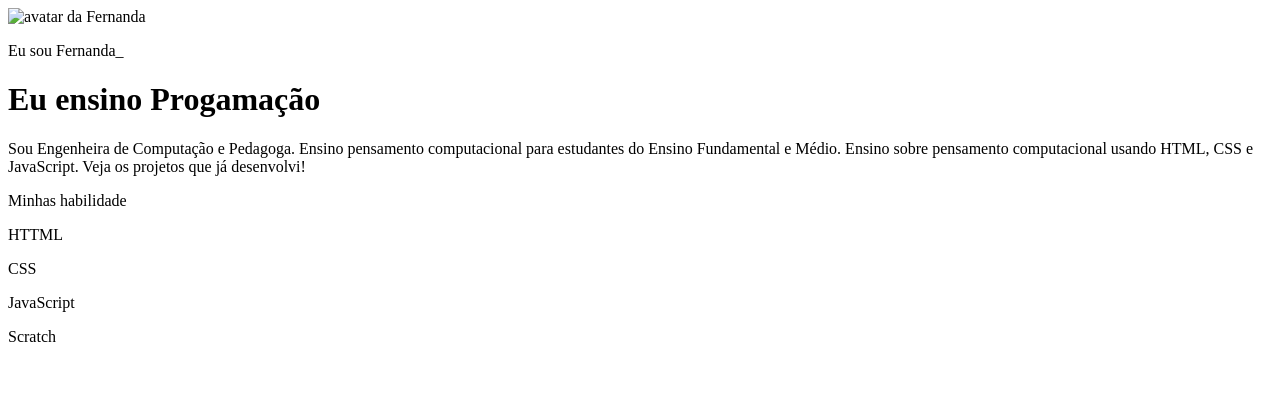
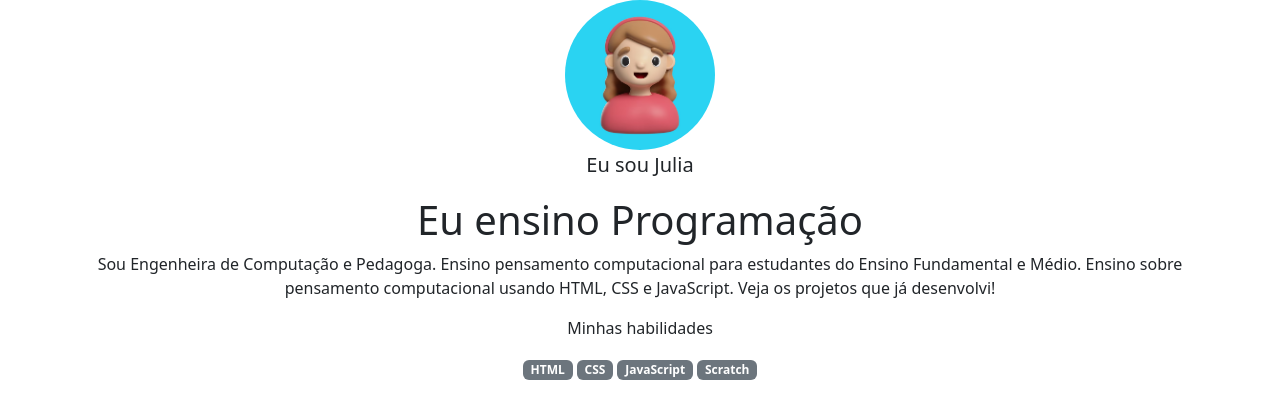
Before and after one commit to emanoeleosorio/segundo-projeto-3tri, a plain HTML site: page index.html in a window 1280 px wide. Drawn offline with nearby package versions, Linux system fonts and the light colour scheme.

Commit message:
Add files via upload

```diff
--- a/index.html
+++ b/index.html
@@ -1,27 +1,32 @@
 <!DOCTYPE html>
 <html lang="pt-br">
-    <head>
-        <meta charset="UTF-8" />
-        <meta nam="viewport" content="width=device-width, initial-scale=1.0" />
-        <link rel="stylesheet" href="style.css" />
-        <title>Meu portfólio</title>
-    </head>
-    <body>
-        <img src="img/avatar-peril.png" alt="avatar da Fernanda"  srcset=""  />
-        <p>Eu sou Fernanda_ </p>
-        <h1>Eu ensino Progamação</h1>
-        <p>
-        Sou Engenheira de Computação e Pedagoga. Ensino pensamento computacional
-        para estudantes do Ensino Fundamental e Médio. Ensino sobre pensamento
-        computacional usando HTML, CSS e JavaScript. Veja os projetos que já
-        desenvolvi!
-        </p>
-        <p>Minhas habilidade</p>
+
+<head>
+    <meta charset="UTF-8">
+    <meta name="viewport" content="width=device-width, initial-scale=1.0">
+    <link href="https://cdn.jsdelivr.net/npm/bootstrap@5.3.2/dist/css/bootstrap.min.css" rel="stylesheet">
+    <link rel="stylesheet" href="style.css">
+    <title>Meu portfólio</title>
+</head>
+
+<body>
+    <header class="container text-center">
+        <img src="img/Julia-Avatar.png" alt="avatar da Julia" class="rounded-circle" width="150" height="150" srcset="">
+        <p class="lead">Eu sou Julia</p>
+        <h1>Eu ensino Programação</h1>
+        <p>Sou Engenheira de Computação e Pedagoga. Ensino pensamento computacional para estudantes do Ensino
+            Fundamental e Médio. Ensino sobre pensamento computacional usando HTML, CSS e JavaScript. Veja os projetos
+            que já desenvolvi!</p>
+        <p>Minhas habilidades</p>
         <div>
-            <p>HTTML</p>
-            <p>CSS</p>
-            <p>JavaScript</p>
-            <p>Scratch</p>
+            <p class="badge bg-secondary">HTML</p>
+            <p class="badge bg-secondary">CSS</p>
+            <p class="badge bg-secondary">JavaScript</p>
+            <p class="badge bg-secondary">Scratch</p>
         </div>
-    </body>
+    </header>
+    <script src="https://cdn.jsdelivr.net/npm/bootstrap@5.3.2/dist/js/bootstrap.bundle.min.js"></script>
+</body>
+
+
 </html>
```
Also changed, not shown: img/Julia-Avatar.png (added).
